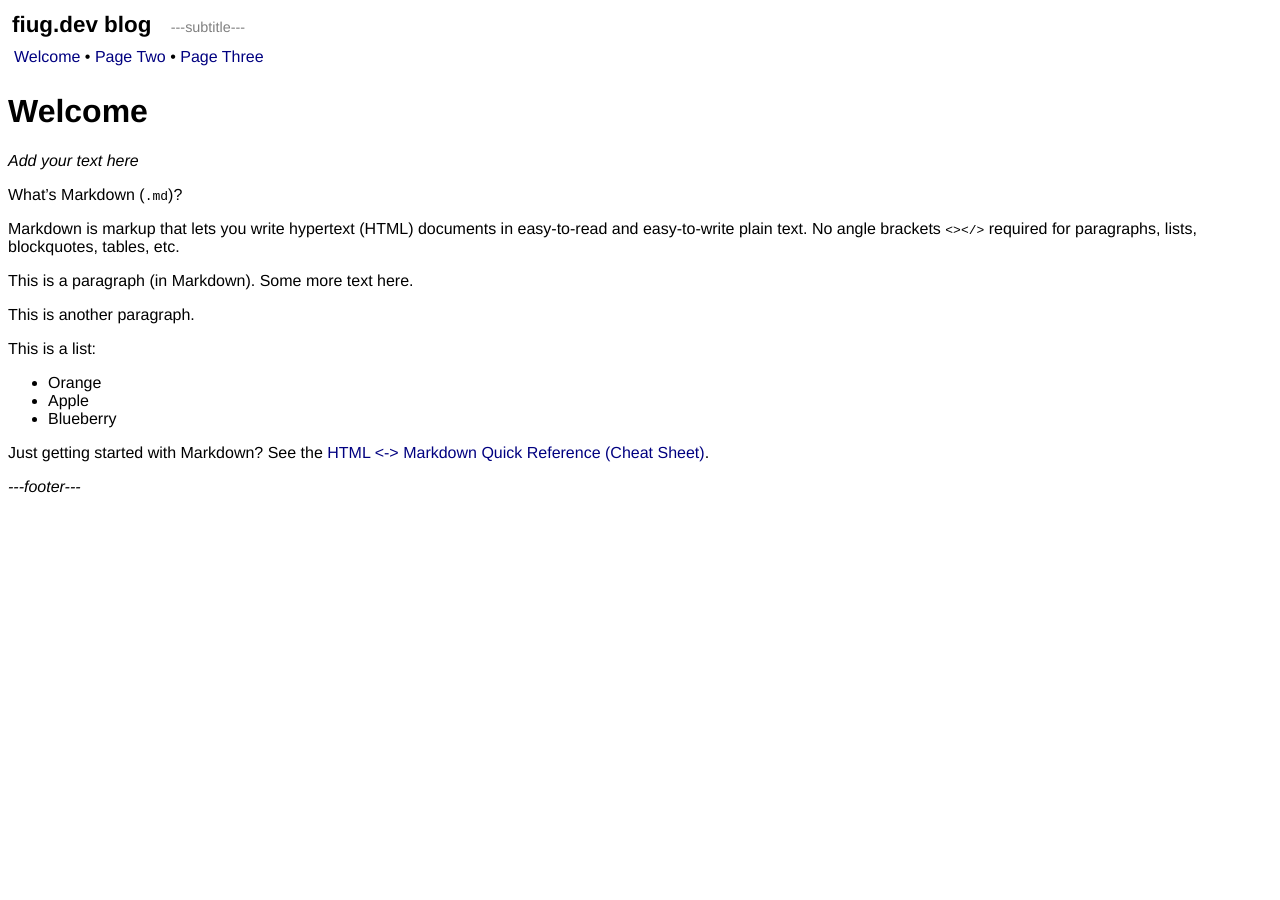
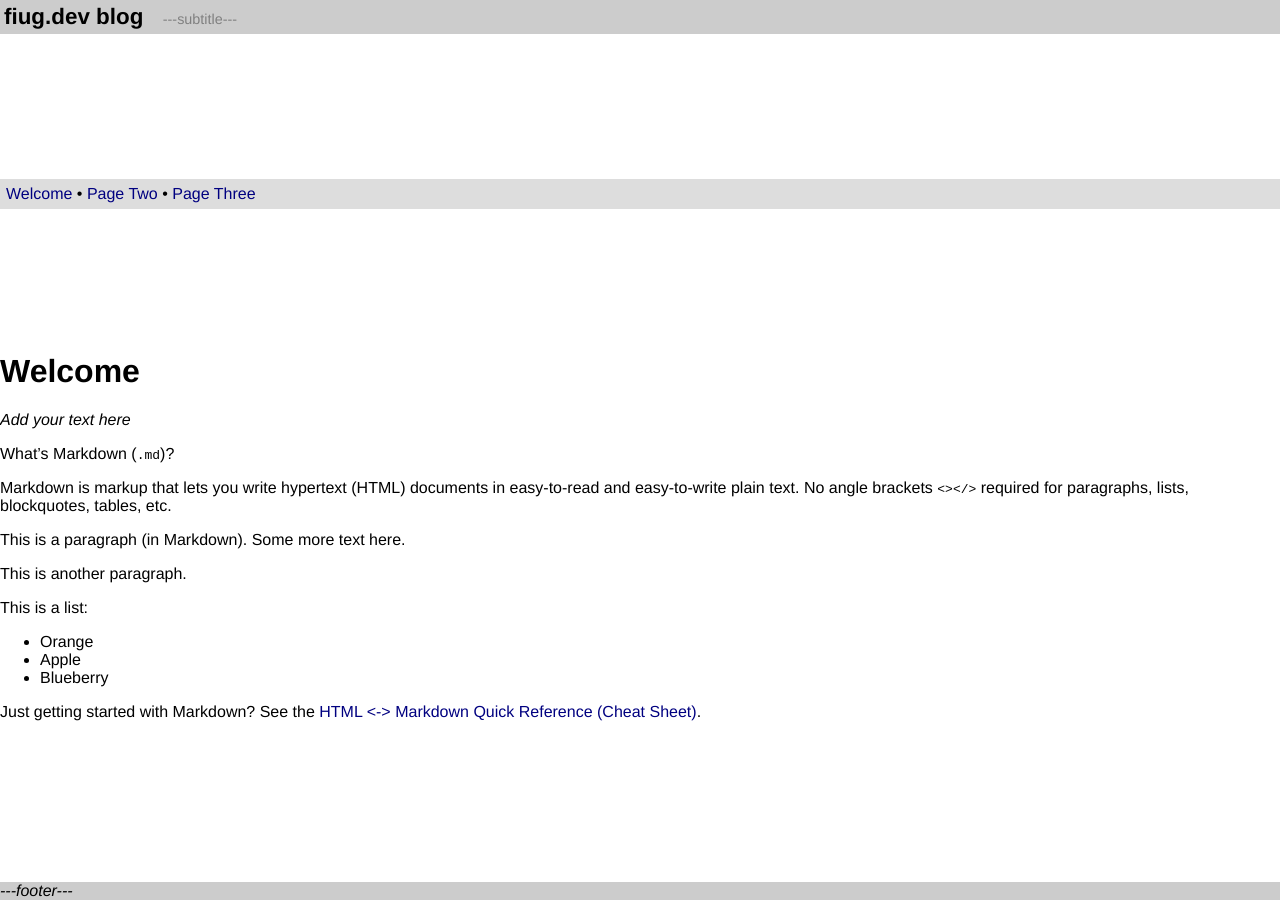
Before and after one commit to fiugd/blog, a Jekyll site: the page built from docs/index.md, in a window 1280 px wide. Built offline with Jekyll 4.4.1, drawn with Linux system fonts in a browser that asks for light colours.

Commit message:
Update style.scss

```diff
--- a/docs/css/style.scss
+++ b/docs/css/style.scss
@@ -10,12 +10,46 @@
 
 @import 'settings';
 
-/*
- * css styles go here
- */
+/* =Reset
+-------------------------------------------------------------- */
 
-body {
+* {
+    -webkit-box-sizing: border-box;
+    -moz-box-sizing: border-box;
+    box-sizing: border-box;
+    margin-top: 0;
+}
+
+html,
+body,
+div{
+    margin: 0;
+    padding: 0;
+}
+
+/* =
+-------------------------------------------------------------- */
+
+body{
   font-family: $font-family;
+  display: flex;
+  flex-direction: column;
+  justify-content: space-between;
+  height: 100vh;
+  align-items: center;
+}
+
+#header, #footer{
+  background: #cccccc;
+}
+#header, #footer, #nav{
+  width: -webkit-fill-available;
+}
+#nav{
+    background: #dddddd;
+}
+#content{
+    background: white;
 }
 
 a, a:visited {
@@ -28,23 +62,18 @@ a:hover {
 }
 
 
-
-
 #header {
   padding: 4px;
 }
-
 #header .big {
   font-size:   140%;
   font-weight: bold;
 }
-
 #header .small {
   font-size:    90%;
   color:        grey;
   padding-left: 15px;
 }
-
 #nav {
   padding: 6px;
 }
```
